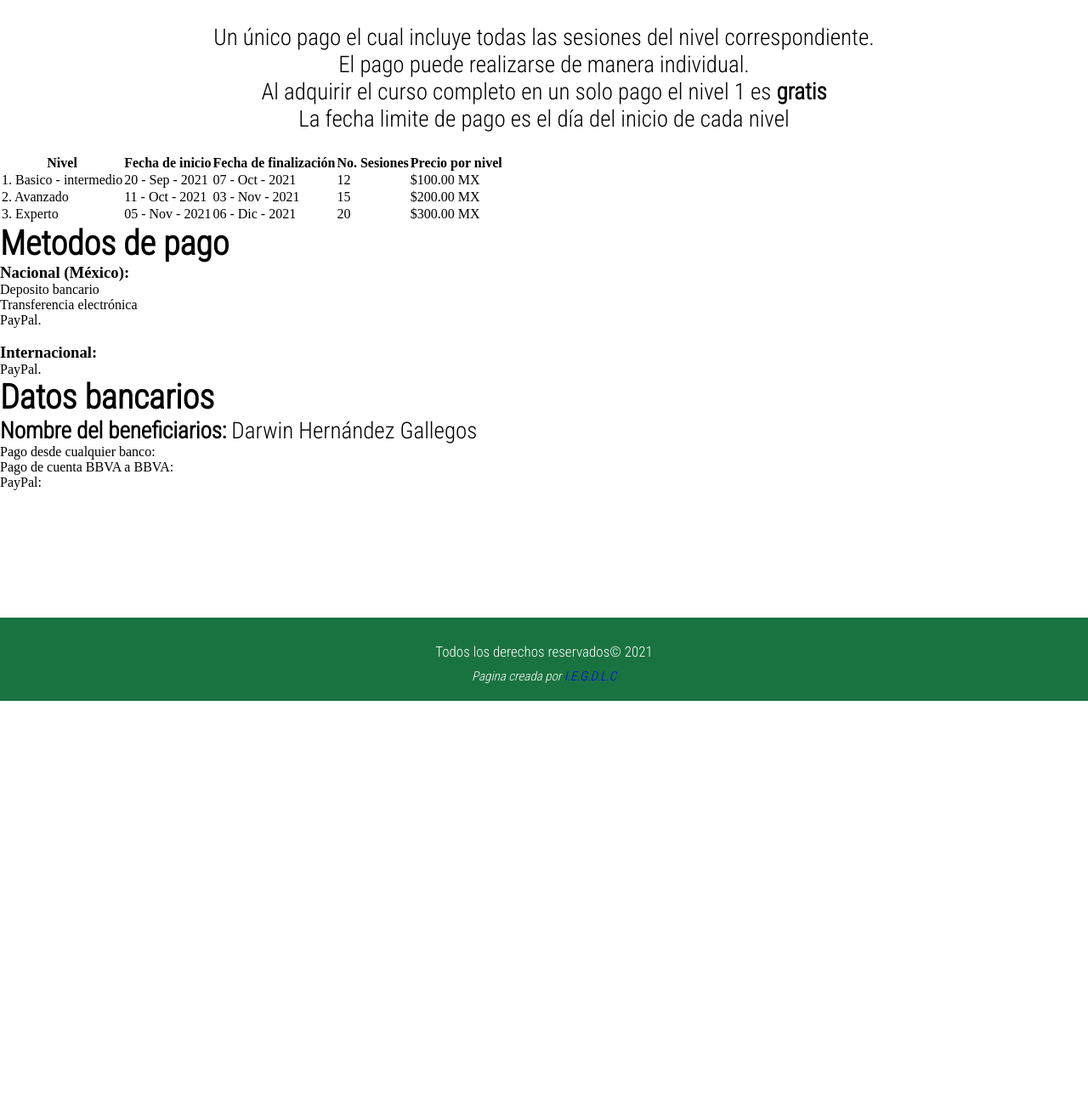
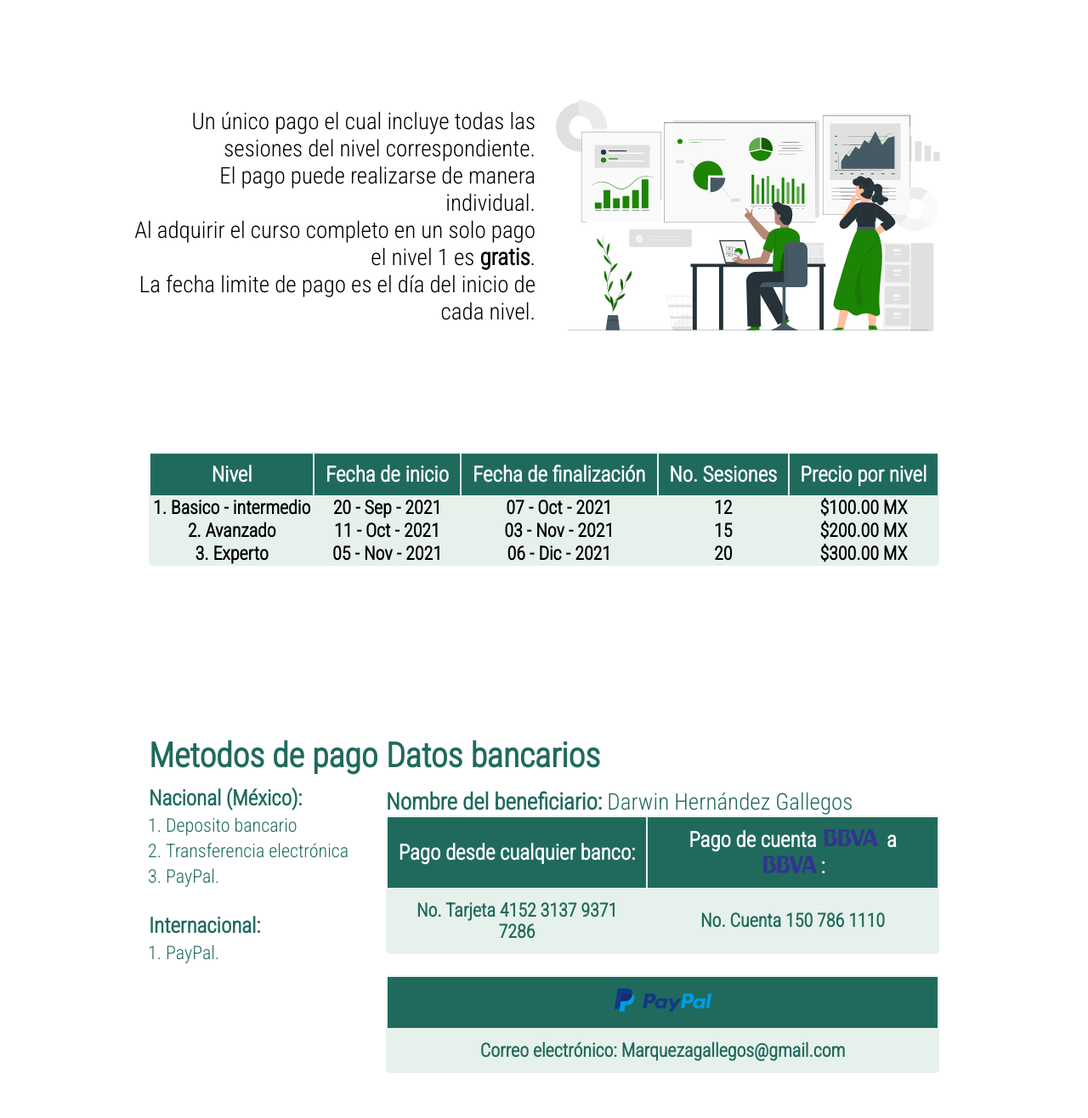
Before and after one commit to ifaneduardo/DarwinCursosPage, a plain HTML site: page pago.html in a window 1280 px wide. Shown: the part 93-1409 px from the top of the page at 85% size. Before the commit the page ends 918 px from the top, so only its background shows below. Drawn offline with Linux system fonts and the light colour scheme.

Commit message:
i add a lot html

```diff
--- a/pago.html
+++ b/pago.html
@@ -22,15 +22,21 @@
     </header>
     <main>
 
-        <section class="Descripcion">
-            <p>Un único pago el cual incluye todas las sesiones del nivel correspondiente.</p>
-            <p>El pago puede realizarse de manera individual.</p>
-            <p>Al adquirir el curso completo en un solo pago el nivel 1 es <strong>gratis</strong></p>
-            <p>La fecha limite de pago es el día del inicio de cada nivel</p>
+        <section class="DescripcionPago">
+            <div>
+                <p>Un único pago el cual incluye todas las sesiones del nivel correspondiente.</p>
+                <p>El pago puede realizarse de manera individual.</p>
+                <p>Al adquirir el curso completo en un solo pago el nivel 1 es <strong>gratis</strong>.</p>
+                <p>La fecha limite de pago es el día del inicio de cada nivel.</p>
+            </div>
+            <div class="containerIMG">
+                <img class="IMGpago" src="./imgs/IMG3.gif" alt="">
+            </div>
+
         </section>
 
         <section class="tablaPrecios">
-            <table class="default">
+            <table class="Precios">
                 <tr>
                     <th> Nivel </th>
                     <th> Fecha de inicio </th>
@@ -62,8 +68,8 @@
             </table>
         </section>
 
-        <section>
-            <div>
+        <section class="MetodosPago animacion">
+            <div class="Metodos">
                 <h1>Metodos de pago</h1>
                 <h3>Nacional (México):</h3>
                 <ul>
@@ -77,21 +83,31 @@
                     <li>PayPal.</li>
                 </ul>
             </div>
-            <div>
+            <div class="DatosBanco">
                 <h1>Datos bancarios</h1>
-                <p><strong>Nombre del beneficiarios:</strong> Darwin Hernández Gallegos</p>
-                <details>
-                    <summary>Pago desde cualquier banco:</summary>
-                    <p><strong>No. Tarjeta</strong> 4152 3137 9371 7286 </p>
-                </details>
-                <details>
-                    <summary>Pago de cuenta BBVA a BBVA:</summary>
-                    <p><strong>No. Cuenta</strong> 150 786 1110 </p>
-                </details>
-                <details>
-                    <summary>PayPal:</summary>
-                    <p><strong>Correo electrónico</strong> Marquezagallegos@gmail.com </p>
-                </details>
+                <p><strong>Nombre del beneficiario:</strong> Darwin Hernández Gallegos</p>
+
+                <table class="Precios">
+                    <tr>
+                        <th>Pago desde cualquier banco:</summary>
+                        <th>Pago de cuenta <img class="LogoBBVA"src="./imgs/bbva.png" alt="logotipo de bbva"> a <img class="LogoBBVA" src="./imgs/bbva.png" alt="logotipo de bbva">:</summary>
+
+                    </tr>
+                    <tr>
+                        <td><strong>No. Tarjeta</strong> 4152 3137 9371 7286 </td>
+                        <td><strong>No. Cuenta</strong> 150 786 1110 </td>
+                    </tr>
+                </table>
+
+                    <table class="Precios">
+                        <tr>
+                            <th><img class="LogoPayPal" src="./imgs/paypal.png" alt="logotipo de paypal"></th>
+                        </tr>
+                        <tr>
+                            <td><strong>Correo electrónico: </strong> Marquezagallegos@gmail.com </td>
+                        </tr>
+
+                    </table>
             </div>
         </section>
 
--- a/styles.css
+++ b/styles.css
@@ -14,7 +14,6 @@ font-family: 'Roboto Condensed', sans-serif;
 }
 body{
     width: 100%;
-
 }
 h1,p{
     font-family: 'Roboto Condensed', sans-serif;
@@ -265,6 +264,80 @@ header ul li:hover{
 }
 
 /*SECCION PAGO*/
+.DescripcionPago{
+    text-align: end;
+    align-items: center;
+    display: flex;
+    margin: 0 150px;
+}
+.IMGpago{
+    width: 500px;
+}
+.tablaPrecios{
+    display: flex;
+    justify-content: center;
+    margin: 0 150px 150px 150px;
+    padding: 25px;
+    font-family: 'Roboto Condensed', sans-serif;
+}
+.Precios{
+    background-color: rgb(25, 115, 64, 0.1);
+    border-radius: 5px;
+}
+.Precios th{
+    color: #fff;
+    font-size: 25px;
+    background-color: #206A5D;
+    padding: 10px;
+}
+.Precios td{
+    font-size: 22px;
+    font-weight: bold;
+}
+.Precios{
+    width: 100%;
+    text-align: center;
+}
+.MetodosPago{
+    display: flex;
+    margin: 0 150px;
+    padding: 25px;
+    font-family: 'Roboto Condensed', sans-serif;
+    color: #206A5D;
+}
+.Metodos{
+    width: 30%;
+}
+.Metodos h3{
+    font-size: 25px;
+    margin-top: 12px;
+}
+.Metodos li{
+    margin-left: 20px;
+    margin-top: 5px;
+    font-size: 22px;
+    list-style: decimal;
+}
+.DatosBanco{
+    width: 70%;
+}
+.DatosBanco h1{
+    margin-bottom: 15px;
+}
+.DatosBanco table{
+    margin-bottom: 25px;
+}
+.DatosBanco td{
+    padding: 12px;
+}
+.LogoPayPal{
+    width: 120px;
+}
+.LogoBBVA{
+    width: 65px;
+    margin: 0 3px;
+    margin-bottom: -3px;
+}
 
 
 
```
Also changed, not shown: index.html (+1 -1 lines), niveles.html (+1 -1 lines), imgs/IMG1.gif (renamed from imgs/Business Plan.gif), imgs/IMG2.gif (renamed from imgs/Spreadsheets.gif), imgs/IMG3.gif (renamed from imgs/Data report.gif), imgs/bbva.png (added), imgs/paypal.png (added).
